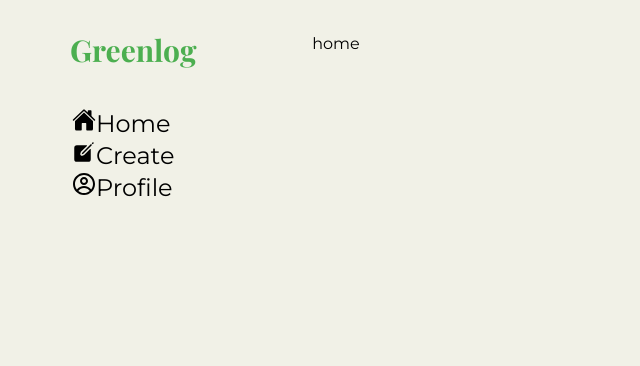
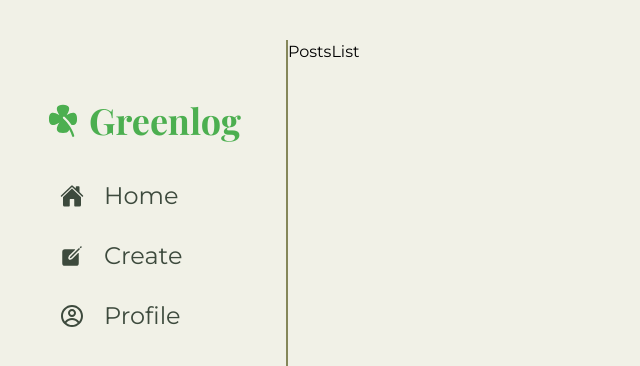
Before and after one commit to lunnne/Green-log, a React (Vite) app in the folder frontend/: page / in a window 1280 px wide. Shown: the top 366 px of the page, without its empty margins (0-640 px from the left). Built offline with nearby package versions, Linux system fonts and the light colour scheme; a web font is replaced by a local one.

Commit message:
side bar

```diff
--- a/frontend/src/component/Navbar.tsx
+++ b/frontend/src/component/Navbar.tsx
@@ -1,25 +1,29 @@
 import { Link } from 'react-router-dom';
 import { IoHome, IoCreate } from 'react-icons/io5';
 import { CgProfile } from 'react-icons/cg';
+import { PiCloverFill } from 'react-icons/pi';
 
 export default function Navbar() {
   return (
-    <div>
-      <div className="text-primary-green font-bold text-3xl font-primary-header">Greenlog</div>
-      <ul className="text-2xl m-10">
-        <Link to="/" className="flex">
+    <div className=" w-72 h-screen p-5 space-y-6 border-r-2 border-r-primary-brown">
+      <div className="text-primary-green font-bold text-4xl font-primary-header my-10 flex items-center justify-center space-x-2">
+        <PiCloverFill />
+        <span>Greenlog</span>
+      </div>
+      <nav className="text-2xl m-10 text-dark-green space-y-7">
+        <Link to="/" className="flex items-center space-x-5 hover:text-white">
           <IoHome />
-          Home
+          <span>Home</span>
         </Link>
-        <Link to="#create" className="flex">
+        <Link to="#create" className="flex items-center space-x-5 hover:text-white">
           <IoCreate />
-          Create
+          <span>Create</span>
         </Link>
-        <Link to="#profile" className="flex">
+        <Link to="#profile" className="flex items-center space-x-5 hover:text-white">
           <CgProfile />
-          Profile
+          <span>Profile</span>
         </Link>
-      </ul>
+      </nav>
     </div>
   );
 }
--- /dev/null
+++ b/frontend/src/component/PostCard.tsx
@@ -0,0 +1,3 @@
+export default function PostCard() {
+  return <div>PostCard</div>;
+}
--- a/frontend/src/index.css
+++ b/frontend/src/index.css
@@ -10,6 +10,10 @@
 
 }
 
+#root {
+  padding: 0px;
+}
+
 * {
   box-sizing: border-box;
   list-style: none;
--- a/frontend/src/pages/Home.tsx
+++ b/frontend/src/pages/Home.tsx
@@ -1,10 +1,11 @@
 import Navbar from '../component/Navbar';
+import PostsList from './PostsList';
 
 export default function Home() {
   return (
-    <div className='grid grid-cols-6'>
+    <div className="flex min-h-screen py-10">
       <Navbar />
-      <div className='cols-span-5'>home</div>
+      <PostsList />
     </div>
   );
 }
--- a/frontend/tailwind.config.js
+++ b/frontend/tailwind.config.js
@@ -13,6 +13,7 @@ export default {
       'bg-gray': '#f1f1e7',
       'primary-brown': '#85875a',
       'light-green': '#f1fcf1',
+      'dark-green': '#3d4a3d'
     },
   },
   plugins: [],
```
Also changed, not shown: frontend/src/data/mockPosts.json (added, +32 -0 lines).
